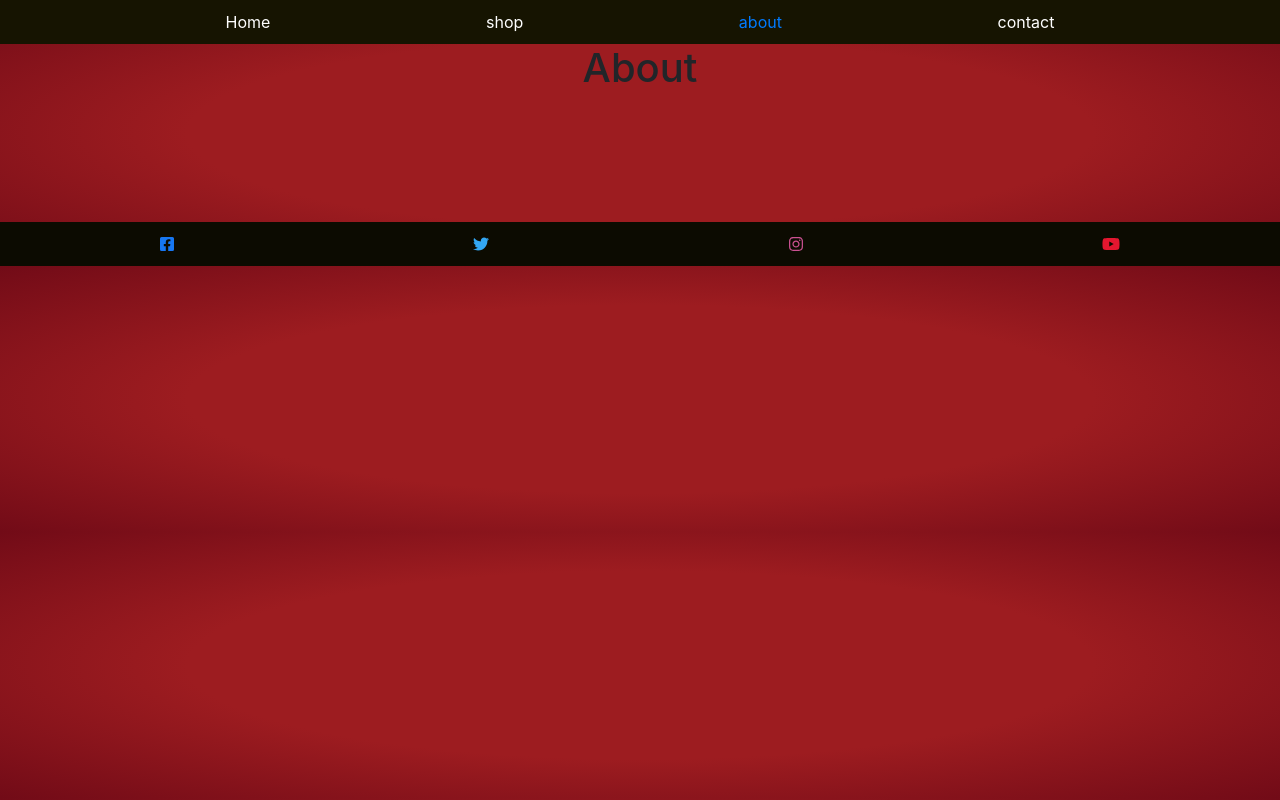
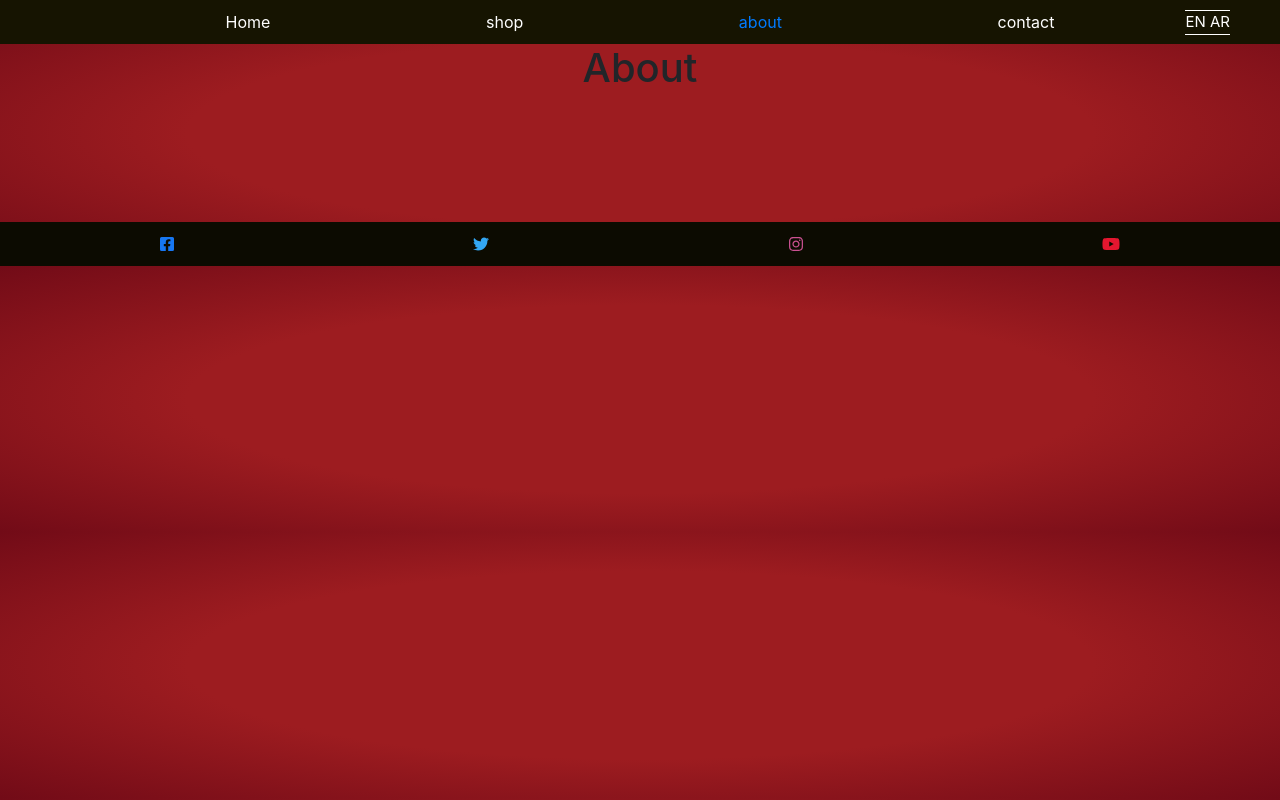
Before and after one commit to Givaramahfoud/alleppo-sweets, a React (Create React App) app: page /#/about in a window 1280 px wide. Built offline with nearby package versions, Linux system fonts and the light colour scheme.

Commit message:
add translation

```diff
--- a/src/Components/About.js
+++ b/src/Components/About.js
@@ -10,19 +10,66 @@ import {
 import { Link } from 'react-router-dom';
 
 export default function About() {
+
+    //! translation to Arabic
+    const translationAr = (e) => {
+        e.preventDefault()
+        const home = document.getElementById('home')
+        const shop = document.getElementById('shop')
+        const about = document.getElementById('about')
+        const contact = document.getElementById('contact')
+        if (home.id === 'home') {
+            const translatedAr = {
+                home: home.innerHTML = 'المنزل',
+                shop: shop.innerHTML = 'المتجر',
+                about: about.innerHTML = 'حول',
+                contact: contact.innerHTML = 'تواصل'
+            }
+            localStorage.setItem('home', translatedAr.home)
+            localStorage.setItem('shop', translatedAr.shop)
+            localStorage.setItem('about', translatedAr.about)
+            localStorage.setItem('contact', translatedAr.contact)
+        }
+    }
+
+    //! translation to English
+    const translationEn = (e) => {
+        e.preventDefault()
+        const home = document.getElementById('home')
+        const shop = document.getElementById('shop')
+        const about = document.getElementById('about')
+        const contact = document.getElementById('contact')
+        if (shop.id === 'shop') {
+            const translatedEn = {
+                home: home.innerHTML = 'home',
+                shop: shop.innerHTML = 'shop',
+                about: about.innerHTML = 'about',
+                contact: contact.innerHTML = 'contact'
+            }
+            localStorage.setItem('home', translatedEn.home)
+            localStorage.setItem('shop', translatedEn.shop)
+            localStorage.setItem('about', translatedEn.about)
+            localStorage.setItem('contact', translatedEn.contact)
+        }
+    }
+
     return (
         <div>
             {/* Header */}
-            <div className=' headers '>
+            <div className='headers'>
 
-                <Link to="/" style={{ textDecoration: 'none' }} className='navs' >Home</Link>
+                <Link to="/" style={{ textDecoration: 'none' }} className='navs'  id='home'>Home</Link>
 
-                <Link to="/shop" style={{ textDecoration: 'none' }} className='navs' >shop</Link>
+                <Link to="/shop" style={{ textDecoration: 'none' }} className='navs' id='shop' >shop</Link>
 
-                <Link to="/about" style={{ textDecoration: 'none' }} className='navs' className='active'>about</Link>
+                <Link to="/about" style={{ textDecoration: 'none' }} className='navs' id='about' className='active'>about</Link>
 
-                <Link to="/contact" style={{ textDecoration: 'none' }} className='navs'>contact</Link>
+                <Link to="/contact" style={{ textDecoration: 'none' }} className='navs' id='contact'>contact</Link>
 
+                <div className='langs'>
+                    <a href="#eng" style={{ textDecoration: 'none' }} className='lang navs' onClick={translationEn} >EN</a>
+                    <a href="#ar" style={{ textDecoration: 'none' }} className='lang navs' onClick={translationAr}> AR</a>
+                </div>
             </div>
             <h1>About</h1>
 
--- a/src/Components/Contact.js
+++ b/src/Components/Contact.js
@@ -11,19 +11,66 @@ import { Link } from 'react-router-dom';
 
 
 export default function Contact() {
+
+    //! translation to Arabic
+    const translationAr = (e) => {
+        e.preventDefault()
+        const home = document.getElementById('home')
+        const shop = document.getElementById('shop')
+        const about = document.getElementById('about')
+        const contact = document.getElementById('contact')
+        if (home.id === 'home') {
+            const translatedAr = {
+                home: home.innerHTML = 'المنزل',
+                shop: shop.innerHTML = 'المتجر',
+                about: about.innerHTML = 'حول',
+                contact: contact.innerHTML = 'تواصل'
+            }
+            localStorage.setItem('home', translatedAr.home)
+            localStorage.setItem('shop', translatedAr.shop)
+            localStorage.setItem('about', translatedAr.about)
+            localStorage.setItem('contact', translatedAr.contact)
+        }
+    }
+
+    //! translation to English
+    const translationEn = (e) => {
+        e.preventDefault()
+        const home = document.getElementById('home')
+        const shop = document.getElementById('shop')
+        const about = document.getElementById('about')
+        const contact = document.getElementById('contact')
+        if (shop.id === 'shop') {
+            const translatedEn = {
+                home: home.innerHTML = 'home',
+                shop: shop.innerHTML = 'shop',
+                about: about.innerHTML = 'about',
+                contact: contact.innerHTML = 'contact'
+            }
+            localStorage.setItem('home', translatedEn.home)
+            localStorage.setItem('shop', translatedEn.shop)
+            localStorage.setItem('about', translatedEn.about)
+            localStorage.setItem('contact', translatedEn.contact)
+        }
+    }
+
     return (
         <div className='body'>
             {/* Header */}
-            <div className=' headers '>
+            <div className='headers'>
 
-                <Link to="/" style={{ textDecoration: 'none' }} className='navs' >Home</Link>
+                <Link to="/" style={{ textDecoration: 'none' }} className='navs' id='home'>Home</Link>
 
-                <Link to="/shop" style={{ textDecoration: 'none' }} className='navs' >shop</Link>
+                <Link to="/shop" style={{ textDecoration: 'none' }} className='navs' id='shop' >shop</Link>
 
-                <Link to="/about" style={{ textDecoration: 'none' }} className='navs'>about</Link>
+                <Link to="/about" style={{ textDecoration: 'none' }} className='navs' id='about'>about</Link>
 
-                <Link to="/contact" style={{ textDecoration: 'none' }} className='navs' className='active'>contact</Link>
+                <Link to="/contact" style={{ textDecoration: 'none' }} className='navs' id='contact' className='active'>contact</Link>
 
+                <div className='langs'>
+                    <a href="#eng" style={{ textDecoration: 'none' }} className='lang navs' onClick={translationEn} >EN</a>
+                    <a href="#ar" style={{ textDecoration: 'none' }} className='lang navs' onClick={translationAr}> AR</a>
+                </div>
             </div>
             <Form className='form' >
                 <h3 className='contactUs'>Contact us</h3>
--- a/src/Components/Home.js
+++ b/src/Components/Home.js
@@ -10,12 +10,46 @@ import { Link } from 'react-router-dom';
 
 
 const Home = (props) => {
-    const translation = (e) => {
+
+    //! translation to Arabic
+    const translationAr = (e) => {
         e.preventDefault()
         const home = document.getElementById('home')
+        const shop = document.getElementById('shop')
+        const about = document.getElementById('about')
+        const contact = document.getElementById('contact')
         if (home.id === 'home') {
-            const translated = home.innerHTML = 'المنزل'
-            sessionStorage.setItem('home', translated)
+            const translatedAr = {
+                home: home.innerHTML = 'المنزل',
+                shop: shop.innerHTML = 'المتجر',
+                about: about.innerHTML = 'حول',
+                contact: contact.innerHTML = 'تواصل'
+            }
+            localStorage.setItem('home', translatedAr.home)
+            localStorage.setItem('shop', translatedAr.shop)
+            localStorage.setItem('about', translatedAr.about)
+            localStorage.setItem('contact', translatedAr.contact)
+        }
+    }
+
+    //! translation to English
+    const translationEn = (e) => {
+        e.preventDefault()
+        const home = document.getElementById('home')
+        const shop = document.getElementById('shop')
+        const about = document.getElementById('about')
+        const contact = document.getElementById('contact')
+        if (shop.id === 'shop') {
+            const translatedEn = {
+                home: home.innerHTML = 'home',
+                shop: shop.innerHTML = 'shop',
+                about: about.innerHTML = 'about',
+                contact: contact.innerHTML = 'contact'
+            }
+            localStorage.setItem('home', translatedEn.home)
+            localStorage.setItem('shop', translatedEn.shop)
+            localStorage.setItem('about', translatedEn.about)
+            localStorage.setItem('contact', translatedEn.contact)
         }
     }
 
@@ -27,15 +61,15 @@ const Home = (props) => {
 
                 <Link to="/" style={{ textDecoration: 'none' }} className='navs' className='active' id='home'>Home</Link>
 
-                <Link to="/shop" style={{ textDecoration: 'none' }} className='navs' >shop</Link>
+                <Link to="/shop" style={{ textDecoration: 'none' }} className='navs' id='shop' >shop</Link>
 
-                <Link to="/about" style={{ textDecoration: 'none' }} className='navs'>about</Link>
+                <Link to="/about" style={{ textDecoration: 'none' }} className='navs' id='about'>about</Link>
 
-                <Link to="/contact" style={{ textDecoration: 'none' }} className='navs'>contact</Link>
+                <Link to="/contact" style={{ textDecoration: 'none' }} className='navs' id='contact'>contact</Link>
 
                 <div className='langs'>
-                    <a href="#eng" style={{ textDecoration: 'none' }} className='lang navs' >EN</a>
-                    <a href="#ar" style={{ textDecoration: 'none' }} className='lang navs' onClick={translation}> AR</a>
+                    <a href="#eng" style={{ textDecoration: 'none' }} className='lang navs' onClick={translationEn} >EN</a>
+                    <a href="#ar" style={{ textDecoration: 'none' }} className='lang navs' onClick={translationAr}> AR</a>
                 </div>
             </div>
 
--- a/src/Components/Shop.js
+++ b/src/Components/Shop.js
@@ -359,20 +359,65 @@ export default function Shop() {
 
     })
 
+    //! translation to Arabic
+    const translationAr = (e) => {
+        e.preventDefault()
+        const home = document.getElementById('home')
+        const shop = document.getElementById('shop')
+        const about = document.getElementById('about')
+        const contact = document.getElementById('contact')
+        if (home.id === 'home') {
+            const translatedAr = {
+                home: home.innerHTML = 'المنزل',
+                shop: shop.innerHTML = 'المتجر',
+                about: about.innerHTML = 'حول',
+                contact: contact.innerHTML = 'تواصل'
+            }
+            localStorage.setItem('home', translatedAr.home)
+            localStorage.setItem('shop', translatedAr.shop)
+            localStorage.setItem('about', translatedAr.about)
+            localStorage.setItem('contact', translatedAr.contact)
+        }
+    }
+
+    //! translation to English
+    const translationEn = (e) => {
+        e.preventDefault()
+        const home = document.getElementById('home')
+        const shop = document.getElementById('shop')
+        const about = document.getElementById('about')
+        const contact = document.getElementById('contact')
+        if (shop.id === 'shop') {
+            const translatedEn = {
+                home: home.innerHTML = 'home',
+                shop: shop.innerHTML = 'shop',
+                about: about.innerHTML = 'about',
+                contact: contact.innerHTML = 'contact'
+            }
+            localStorage.setItem('home', translatedEn.home)
+            localStorage.setItem('shop', translatedEn.shop)
+            localStorage.setItem('about', translatedEn.about)
+            localStorage.setItem('contact', translatedEn.contact)
+        }
+    }
 
     return (
         <div>
             {/* Header */}
-            <div className=' headers '>
+            <div className='headers'>
 
-                <Link to="/" style={{ textDecoration: 'none' }} className='navs'>Home</Link>
+                <Link to="/" style={{ textDecoration: 'none' }} className='navs'  id='home'>Home</Link>
 
-                <Link to="/shop" style={{ textDecoration: 'none' }} className='navs' className='active'>shop</Link>
+                <Link to="/shop" style={{ textDecoration: 'none' }} className='navs' id='shop' className='active' >shop</Link>
 
-                <Link to="/about" style={{ textDecoration: 'none' }} className='navs'>about</Link>
+                <Link to="/about" style={{ textDecoration: 'none' }} className='navs' id='about'>about</Link>
 
-                <Link to="/contact" style={{ textDecoration: 'none' }} className='navs'>contact</Link>
+                <Link to="/contact" style={{ textDecoration: 'none' }} className='navs' id='contact'>contact</Link>
 
+                <div className='langs'>
+                    <a href="#eng" style={{ textDecoration: 'none' }} className='lang navs' onClick={translationEn} >EN</a>
+                    <a href="#ar" style={{ textDecoration: 'none' }} className='lang navs' onClick={translationAr}> AR</a>
+                </div>
             </div>
 
             {/* the container of the Cards */}
```
